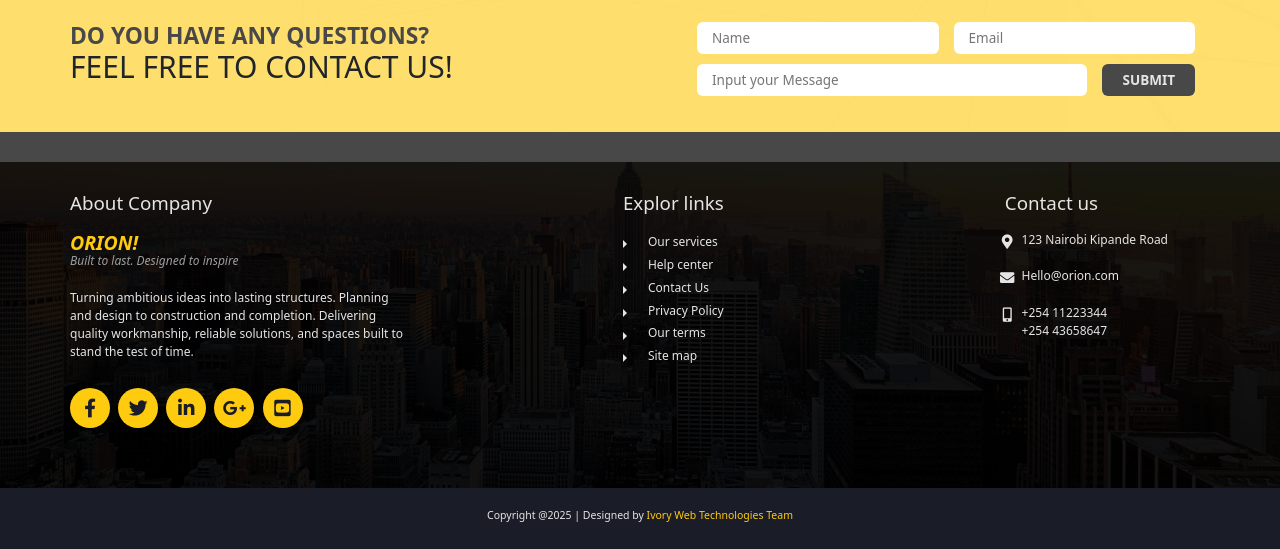
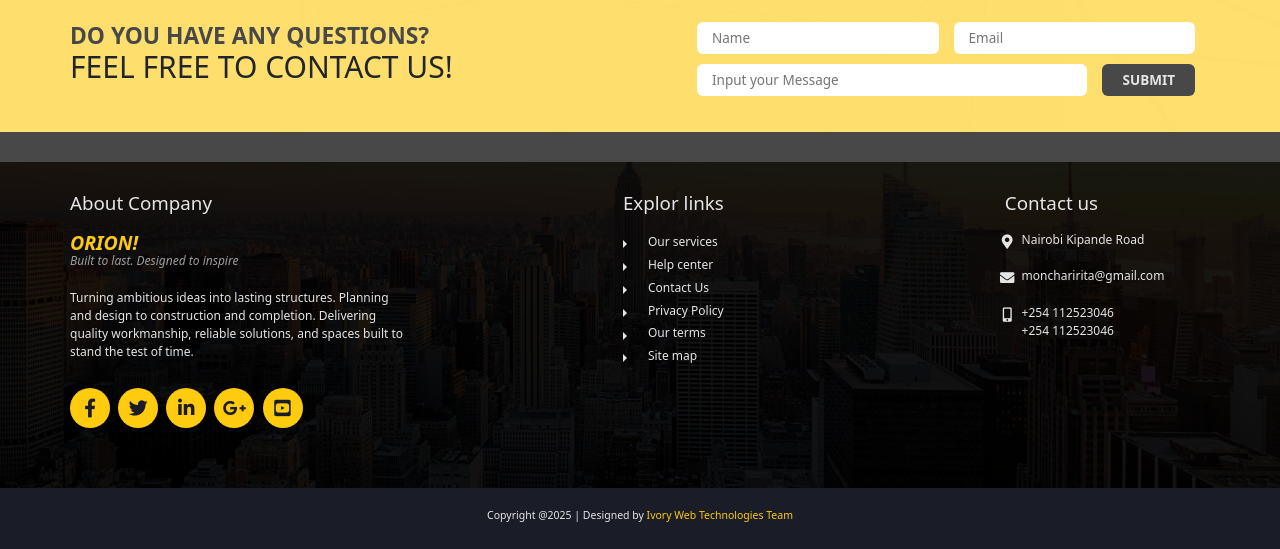
Before and after one commit to Rita23-tech/Orion-Constructions, a Django app: page / in a window 1280 px wide. Shown: the part 3666-4215 px from the top of the page. Run offline with Django 5.2, Linux system fonts and the light colour scheme; some libraries are stand-ins or nearby versions.

Commit message:
1 more template

```diff
--- a/templates/index.html
+++ b/templates/index.html
@@ -23,7 +23,7 @@
     <section id="sec-0">
         <header class="top">
             <div class="container">
-                <p>contact  +25411223344</p>
+                <p>contact  +254112523046</p>
                 <p>support@Orionconstruct.com</p>
                 <p>Mon-Sat 0900hrs-1800hrs</p>
                 <div class="social">
@@ -263,9 +263,10 @@
 
             <div class="contact">
                 <h1>Contact us</h1>
-                <p>123 Nairobi Kipande Road</p>
-                <p>Hello@orion.com</p>
-                <p>+254 11223344<br>+254 43658647</p>
+                <p>Nairobi Kipande Road</p>
+                <p>moncharirita@gmail.com</p>
+                <p>+254 112523046<br>+254 112523046
+                </p>
 
             </div>
         </div>
```
Also changed, not shown: db.sqlite3.
